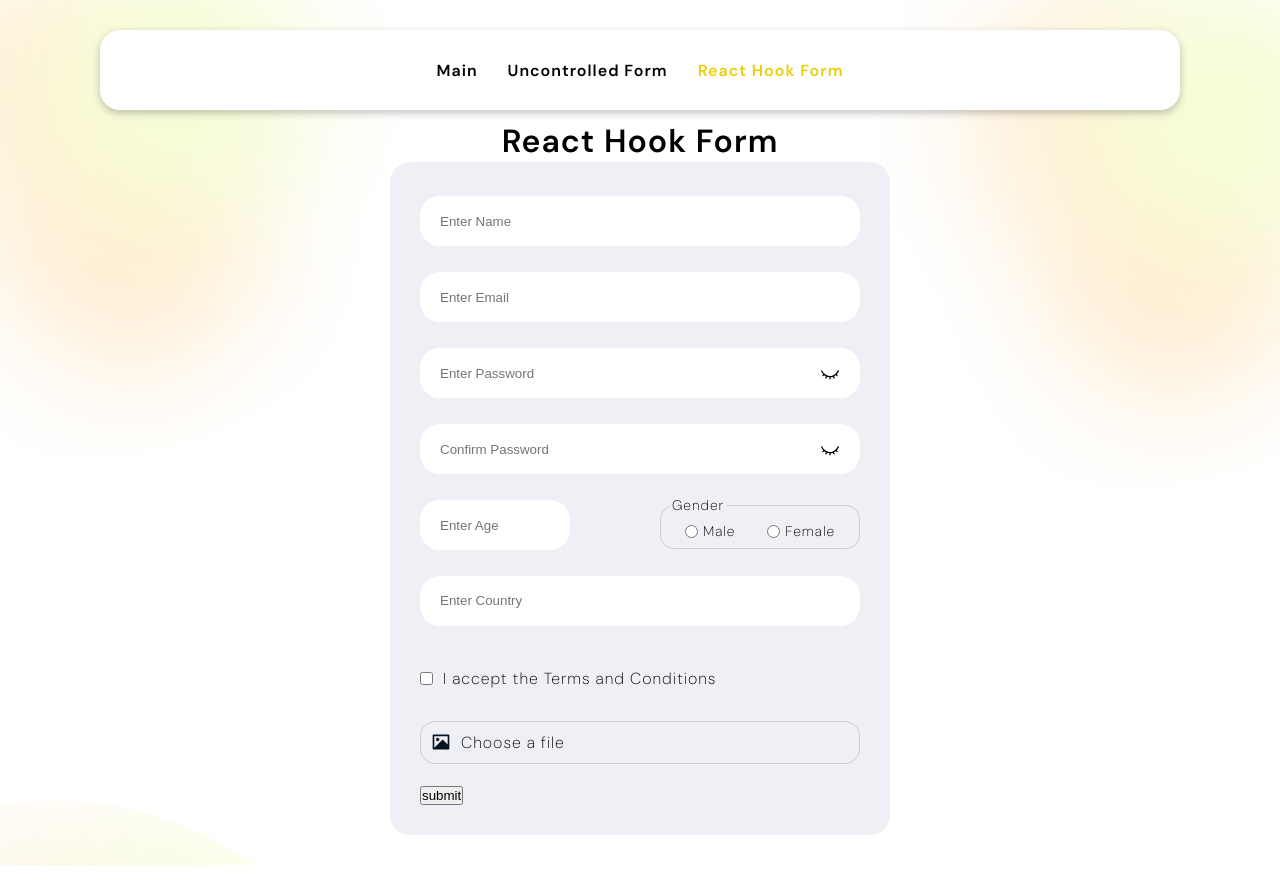
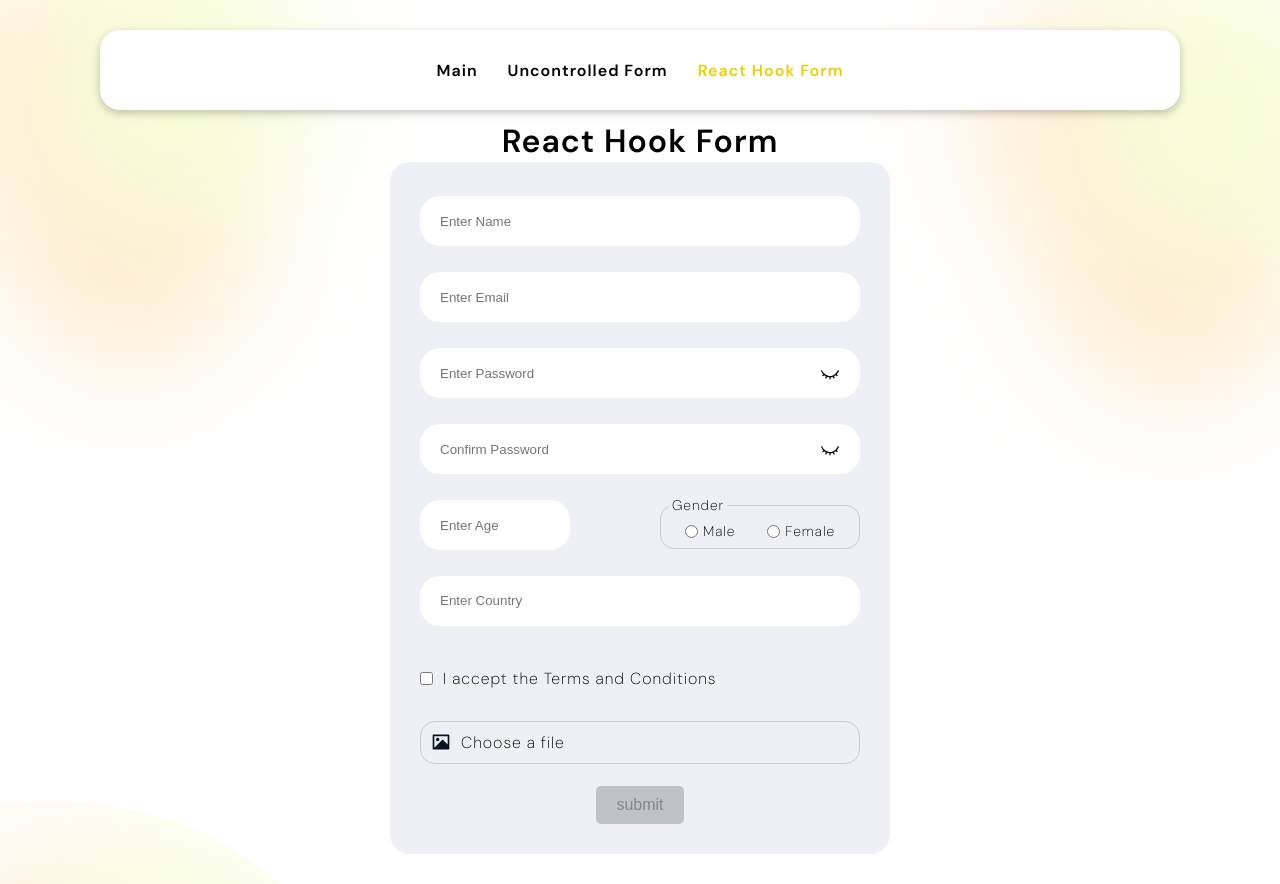
Before and after one commit to ValeriyaGlx/RS-React-Course, a React (Vite) app: page /react-hook-form in a window 1280 px wide. Built offline with nearby package versions, Linux system fonts and the light colour scheme.

Commit message:
feat: disable submit button

```diff
--- a/src/components/widgets/ReactHookFormWidget/ReactHookFormWidget.module.css
+++ b/src/components/widgets/ReactHookFormWidget/ReactHookFormWidget.module.css
@@ -69,3 +69,27 @@
 .fileInput .error {
   text-align: start;
 }
+
+.button {
+  background: linear-gradient(to bottom, #3498db, #8e44ad);
+  border: none;
+  color: #ffffff;
+  padding: 10px 20px;
+  text-align: center;
+  text-decoration: none;
+  display: inline-block;
+  font-size: 16px;
+  cursor: pointer;
+  border-radius: 5px;
+  margin: 0 auto;
+}
+
+.button:hover {
+  background: linear-gradient(to bottom, #2980b9, #9b59b6);
+}
+
+.button:disabled {
+  background: #bdc3c7;
+  color: #7f8c8d;
+  cursor: not-allowed;
+}
--- a/src/components/widgets/ReactHookFormWidget/ReactHookFormWidget.tsx
+++ b/src/components/widgets/ReactHookFormWidget/ReactHookFormWidget.tsx
@@ -43,7 +43,7 @@ const ReactHookFormWidget = () => {
   const {
     register,
     handleSubmit,
-    formState: { errors },
+    formState: { errors, isValid },
     reset,
   } = useForm({
     resolver: yupResolver(validationSchema),
@@ -112,7 +112,12 @@ const ReactHookFormWidget = () => {
         </label>
         <div className={styles.error}>{errors.image?.message}</div>
       </div>
-      <input type="submit" value="submit" />
+      <input
+        className={styles.button}
+        type="submit"
+        value="submit"
+        disabled={!isValid}
+      />
     </form>
   );
 };
--- a/src/components/widgets/UncontrollesFormWidget/UncontrolledFormWidget.module.css
+++ b/src/components/widgets/UncontrollesFormWidget/UncontrolledFormWidget.module.css
@@ -7,3 +7,21 @@
   justify-content: space-between;
   flex-wrap: wrap;
 }
+
+.button {
+  background: linear-gradient(to bottom, #3498db, #8e44ad);
+  border: none;
+  color: #ffffff;
+  padding: 10px 20px;
+  text-align: center;
+  text-decoration: none;
+  display: inline-block;
+  font-size: 16px;
+  cursor: pointer;
+  border-radius: 5px;
+  margin: 0 auto;
+}
+
+.button:hover {
+  background: linear-gradient(to bottom, #2980b9, #9b59b6);
+}
--- a/src/components/widgets/UncontrollesFormWidget/UncontrolledFormWidget.tsx
+++ b/src/components/widgets/UncontrollesFormWidget/UncontrolledFormWidget.tsx
@@ -92,7 +92,7 @@ const UncontrolledFormWidget = () => {
   }, [formState]);
 
   return (
-    <form className={styles.form}>
+    <form className={styles.form} onSubmit={handleClick}>
       {INPUT_TYPES.map(({ type, inputName, placeholder }, index) => (
         <InputValidation
           key={placeholder}
@@ -122,8 +122,7 @@ const UncontrolledFormWidget = () => {
         onFileChange={onFileChange}
         errorMessage={useValidationError('image')}
       />
-      {/* <input type="reset" value="reset" /> */}
-      <input type="submit" value="submit" onClick={handleClick} />
+      <input className={styles.button} type="submit" value="Submit" />
     </form>
   );
 };
```
